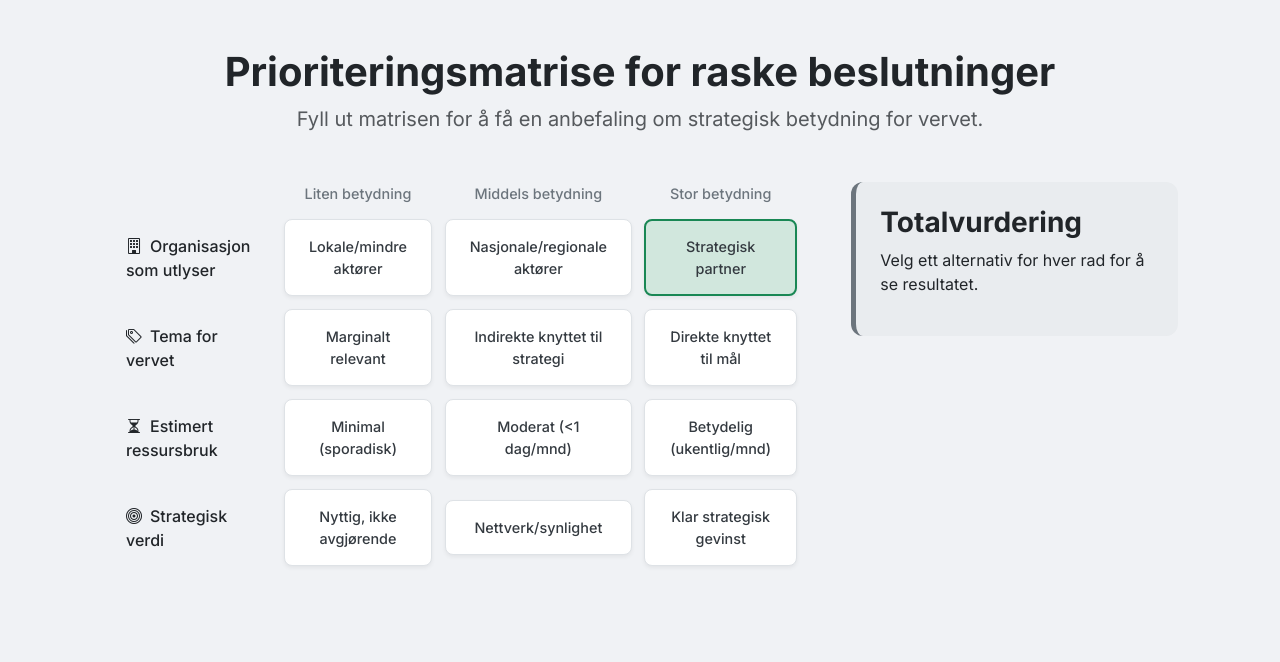
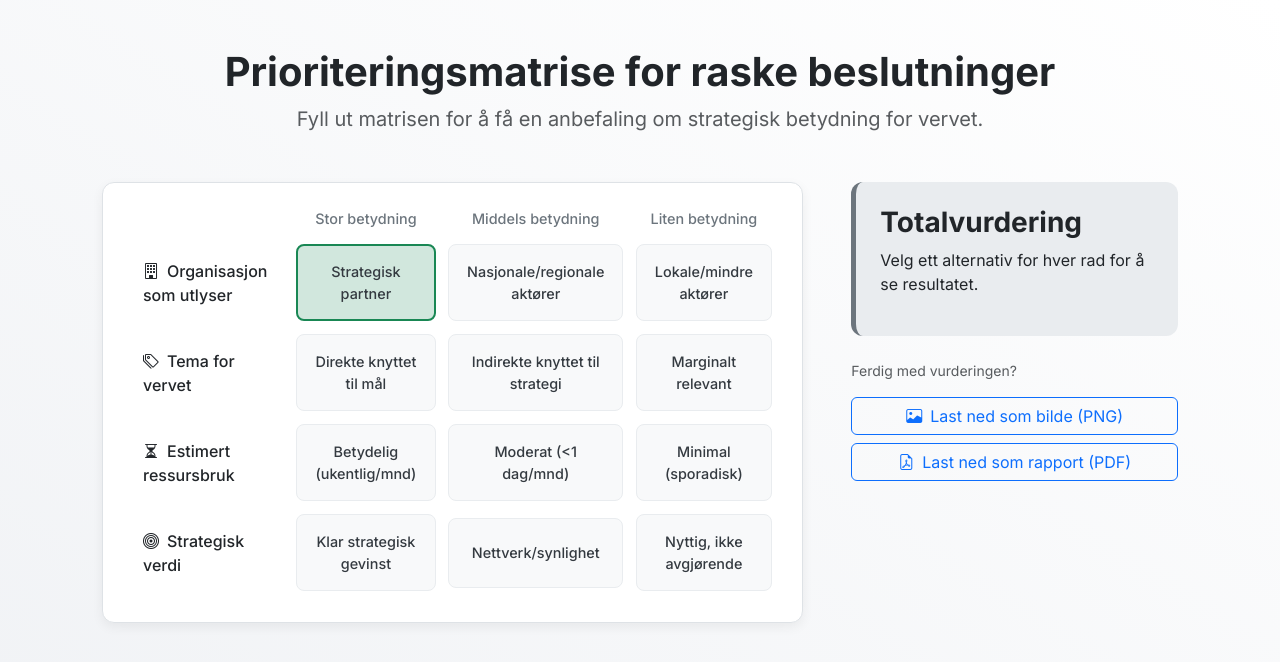
Before and after one commit to Thomaxelsen/V-rmelding, a plain HTML site: page index.html in a window 1280 px wide. Both pictures are taken after a click on the label "Strategisk partner". Drawn offline with nearby package versions, Linux system fonts and the light colour scheme.

Commit message:
Update index.html

```diff
--- a/index.html
+++ b/index.html
@@ -11,10 +11,26 @@
     <link href="https://fonts.googleapis.com/css2?family=Inter:wght@400;500;700&display=swap" rel="stylesheet">
     <link rel="stylesheet" href="https://cdn.jsdelivr.net/npm/bootstrap-icons@1.11.3/font/bootstrap-icons.min.css">
 
+    <script src="https://cdnjs.cloudflare.com/ajax/libs/html2canvas/1.4.1/html2canvas.min.js"></script>
+    <script src="https://cdnjs.cloudflare.com/ajax/libs/jspdf/2.5.1/jspdf.umd.min.js"></script>
+
     <style>
+        @keyframes fadeIn {
+            from {
+                opacity: 0;
+                transform: translateY(15px);
+            }
+            to {
+                opacity: 1;
+                transform: translateY(0);
+            }
+        }
+
         body {
             font-family: 'Inter', sans-serif;
-            background-color: #f0f2f5; /* Litt endret bakgrunnsfarge for bedre kontrast */
+            background-color: #f8f9fa;
+            background-image: linear-gradient(to top right, #f0f2f5, #ffffff);
+            background-attachment: fixed;
         }
 
         .container {
@@ -25,7 +41,15 @@
             font-weight: 700;
         }
 
-        /* Styling av matrisen (tabellen) */
+        .matrix-container {
+            background-color: #ffffff;
+            border: 1px solid #dee2e6;
+            border-radius: 0.75rem;
+            padding: 1.5rem;
+            box-shadow: 0 4px 12px rgba(0,0,0,0.06);
+            animation: fadeIn 0.6s ease-out forwards;
+        }
+
         .matrix-table {
             border-collapse: separate;
             border-spacing: 0;
@@ -40,51 +64,44 @@
             font-size: 0.9rem;
         }
 
-        /* Fjernet styling fra radene for å fokusere på knappene */
-        .matrix-table tbody tr {
-           background-color: transparent;
-        }
-
         .matrix-table th[scope="row"] {
             font-weight: 500;
-            padding: 1rem 1.5rem;
+            padding: 1rem 1rem;
             vertical-align: middle;
             border: none;
             width: 25%;
         }
 
         .matrix-table td {
-            padding: 0.4rem; /* Gir plass rundt knappene */
+            padding: 0.4rem;
             vertical-align: middle;
             border: none;
         }
 
-        /* Styling av radio-knapper og labels som 3D-knapper */
         .matrix-table input[type="radio"] {
             display: none;
         }
 
         .matrix-table label {
             display: flex;
-            flex-direction: column;
             justify-content: center;
-            padding: 1rem 1.25rem;
+            align-items: center;
+            padding: 1rem;
             cursor: pointer;
             height: 100%;
+            min-height: 70px;
             text-align: center;
             transition: all 0.2s ease-in-out;
-
-            /* Standard utseende for alle knapper */
-            background-color: #ffffff;
-            border: 1px solid #dee2e6;
-            border-radius: 0.5rem; /* Avrundede hjørner */
-            box-shadow: 0 2px 4px rgba(0, 0, 0, 0.06); /* 3D-effekt */
+            background-color: #f8f9fa;
+            border: 1px solid #e9ecef;
+            border-radius: 0.5rem;
         }
 
         .matrix-table label:hover {
-            transform: translateY(-3px); /* Løfter knappen */
-            box-shadow: 0 5px 10px rgba(0, 0, 0, 0.1); /* Tydeligere skygge */
+            transform: translateY(-3px);
+            box-shadow: 0 5px 10px rgba(0, 0, 0, 0.08);
             border-color: #adb5bd;
+            background-color: #fff;
         }
 
         .matrix-table .option-desc {
@@ -93,39 +110,33 @@
             color: #343a40;
         }
 
-        /* Farger for valgte alternativer */
-        input[value="liten"]:checked + label {
-            background-color: #e7f1ff;
-            border: 2px solid #0d6efd; /* Blå */
-        }
-
-        input[value="middels"]:checked + label {
-            background-color: #fff8e1;
-            border: 2px solid #ffc107; /* Oransje */
-        }
-
         input[value="stor"]:checked + label {
             background-color: #d1e7dd;
             border: 2px solid #198754; /* Grønn */
         }
 
-        /* Juster padding for valgte knapper pga tykkere ramme */
-        input:checked + label {
-            padding-top: calc(1rem - 1px);
-            padding-bottom: calc(1rem - 1px);
-            padding-left: calc(1.25rem - 1px);
-            padding-right: calc(1.25rem - 1px);
+        input[value="middels"]:checked + label {
+            background-color: #fff3cd;
+            border: 2px solid #ffc107; /* Oransje */
         }
 
-        /* Resultatboks */
+        input[value="liten"]:checked + label {
+            background-color: #cce5ff;
+            border: 2px solid #0d6efd; /* Blå */
+        }
+
+        input:checked + label {
+            padding: calc(1rem - 1px);
+        }
+
         #result-container {
-            position: -webkit-sticky;
             position: sticky;
             top: 2rem;
             padding: 1.5rem;
             border-radius: 0.75rem;
             transition: all 0.5s ease-in-out;
             border-left: 5px solid #6c757d;
+            animation: fadeIn 0.6s ease-out forwards 0.1s; /* Litt forsinkelse */
         }
 
         #result-container h3 {
@@ -136,85 +147,76 @@
         .initial-state {
              background-color: #e9ecef;
         }
+
+        .export-section {
+            margin-top: 1.5rem;
+            animation: fadeIn 0.6s ease-out forwards 0.2s;
+        }
     </style>
 </head>
 <body>
 
     <div class="container my-5">
         <header class="text-center mb-5">
-            <h1>Prioriteringsmatrise for raske beslutninger</h1>
-            <p class="lead text-muted">Fyll ut matrisen for å få en anbefaling om strategisk betydning for vervet.</p>
+            <h1 class="animate-on-load">Prioriteringsmatrise for raske beslutninger</h1>
+            <p class="lead text-muted animate-on-load">Fyll ut matrisen for å få en anbefaling om strategisk betydning for vervet.</p>
         </header>
 
-        <div class="row g-5">
+        <div class="row g-5" id="export-area">
             <div class="col-lg-8">
+                <div class="matrix-container">
                     <form id="decision-matrix">
                         <table class="w-100 matrix-table">
                             <thead>
                                 <tr>
-                                <th></th> <th>Liten betydning</th>
+                                    <th></th>
+                                    <th>Stor betydning</th>
                                     <th>Middels betydning</th>
-                                <th>Stor betydning</th>
+                                    <th>Liten betydning</th>
                                 </tr>
                             </thead>
                             <tbody>
                                 <tr>
                                     <th scope="row"><i class="bi bi-building me-2"></i>Organisasjon som utlyser</th>
-                                <td>
-                                    <input type="radio" id="org_liten" name="organisasjon" value="liten"><label for="org_liten"><span class="option-desc">Lokale/mindre aktører</span></label>
-                                </td>
-                                <td>
-                                    <input type="radio" id="org_middels" name="organisasjon" value="middels"><label for="org_middels"><span class="option-desc">Nasjonale/regionale aktører</span></label>
-                                </td>
-                                <td>
-                                    <input type="radio" id="org_stor" name="organisasjon" value="stor"><label for="org_stor"><span class="option-desc">Strategisk partner</span></label>
-                                </td>
+                                    <td><input type="radio" id="org_stor" name="organisasjon" value="stor"><label for="org_stor"><span class="option-desc">Strategisk partner</span></label></td>
+                                    <td><input type="radio" id="org_middels" name="organisasjon" value="middels"><label for="org_middels"><span class="option-desc">Nasjonale/regionale aktører</span></label></td>
+                                    <td><input type="radio" id="org_liten" name="organisasjon" value="liten"><label for="org_liten"><span class="option-desc">Lokale/mindre aktører</span></label></td>
                                 </tr>
                                 <tr>
                                     <th scope="row"><i class="bi bi-tags me-2"></i>Tema for vervet</th>
-                                <td>
-                                    <input type="radio" id="tema_liten" name="tema" value="liten"><label for="tema_liten"><span class="option-desc">Marginalt relevant</span></label>
-                                </td>
-                                <td>
-                                    <input type="radio" id="tema_middels" name="tema" value="middels"><label for="tema_middels"><span class="option-desc">Indirekte knyttet til strategi</span></label>
-                                </td>
-                                <td>
-                                    <input type="radio" id="tema_stor" name="tema" value="stor"><label for="tema_stor"><span class="option-desc">Direkte knyttet til mål</span></label>
-                                </td>
+                                    <td><input type="radio" id="tema_stor" name="tema" value="stor"><label for="tema_stor"><span class="option-desc">Direkte knyttet til mål</span></label></td>
+                                    <td><input type="radio" id="tema_middels" name="tema" value="middels"><label for="tema_middels"><span class="option-desc">Indirekte knyttet til strategi</span></label></td>
+                                    <td><input type="radio" id="tema_liten" name="tema" value="liten"><label for="tema_liten"><span class="option-desc">Marginalt relevant</span></label></td>
                                 </tr>
                                 <tr>
                                     <th scope="row"><i class="bi bi-hourglass-split me-2"></i>Estimert ressursbruk</th>
-                                <td>
-                                    <input type="radio" id="ressurs_liten" name="ressursbruk" value="liten"><label for="ressurs_liten"><span class="option-desc">Minimal (sporadisk)</span></label>
-                                </td>
-                                <td>
-                                    <input type="radio" id="ressurs_middels" name="ressursbruk" value="middels"><label for="ressurs_middels"><span class="option-desc">Moderat (&lt;1 dag/mnd)</span></label>
-                                </td>
-                                <td>
-                                    <input type="radio" id="ressurs_stor" name="ressursbruk" value="stor"><label for="ressurs_stor"><span class="option-desc">Betydelig (ukentlig/mnd)</span></label>
-                                </td>
+                                    <td><input type="radio" id="ressurs_stor" name="ressursbruk" value="stor"><label for="ressurs_stor"><span class="option-desc">Betydelig (ukentlig/mnd)</span></label></td>
+                                    <td><input type="radio" id="ressurs_middels" name="ressursbruk" value="middels"><label for="ressurs_middels"><span class="option-desc">Moderat (&lt;1 dag/mnd)</span></label></td>
+                                    <td><input type="radio" id="ressurs_liten" name="ressursbruk" value="liten"><label for="ressurs_liten"><span class="option-desc">Minimal (sporadisk)</span></label></td>
                                 </tr>
                                  <tr>
                                     <th scope="row"><i class="bi bi-bullseye me-2"></i>Strategisk verdi</th>
-                                <td>
-                                    <input type="radio" id="verdi_liten" name="verdi" value="liten"><label for="verdi_liten"><span class="option-desc">Nyttig, ikke avgjørende</span></label>
-                                </td>
-                                <td>
-                                    <input type="radio" id="verdi_middels" name="verdi" value="middels"><label for="verdi_middels"><span class="option-desc">Nettverk/synlighet</span></label>
-                                </td>
-                                <td>
-                                    <input type="radio" id="verdi_stor" name="verdi" value="stor"><label for="verdi_stor"><span class="option-desc">Klar strategisk gevinst</span></label>
-                                </td>
+                                    <td><input type="radio" id="verdi_stor" name="verdi" value="stor"><label for="verdi_stor"><span class="option-desc">Klar strategisk gevinst</span></label></td>
+                                    <td><input type="radio" id="verdi_middels" name="verdi" value="middels"><label for="verdi_middels"><span class="option-desc">Nettverk/synlighet</span></label></td>
+                                    <td><input type="radio" id="verdi_liten" name="verdi" value="liten"><label for="verdi_liten"><span class="option-desc">Nyttig, ikke avgjørende</span></label></td>
                                 </tr>
                             </tbody>
                         </table>
                     </form>
+                </div>
             </div>
 
             <div class="col-lg-4">
                 <div id="result-container" class="initial-state">
                     <h3>Totalvurdering</h3>
                     <p id="result-text">Velg ett alternativ for hver rad for å se resultatet.</p>
+                </div>
+                <div class="export-section">
+                     <p class="text-muted small">Ferdig med vurderingen?</p>
+                     <div class="d-grid gap-2">
+                        <button class="btn btn-outline-primary" id="export-png-btn"><i class="bi bi-image me-2"></i>Last ned som bilde (PNG)</button>
+                        <button class="btn btn-outline-primary" id="export-pdf-btn"><i class="bi bi-file-earmark-pdf me-2"></i>Last ned som rapport (PDF)</button>
+                    </div>
                 </div>
             </div>
         </div>
@@ -223,28 +225,13 @@
     <script>
         const matrixForm = document.getElementById('decision-matrix');
         const resultContainer = document.getElementById('result-container');
+        const { jsPDF } = window.jspdf;
 
         const resultsContent = {
-            stor: {
-                title: 'Stor betydning',
-                text: '<strong>Anbefaling:</strong> Sendes til vurderingsforum for strategisk vurdering.',
-                className: 'alert alert-success' // Grønn
-            },
-            middels: {
-                title: 'Middels betydning',
-                text: '<strong>Anbefaling:</strong> Sendes til delporteføljeansvarlig for vurdering av kandidat og godkjenning.',
-                className: 'alert alert-warning' // Oransje
-            },
-            liten: {
-                title: 'Liten betydning',
-                text: '<strong>Anbefaling:</strong> Sendes til delporteføljeansvarlig for registrering og oppdatering i bruttolisten.',
-                className: 'alert alert-primary' // Blå
-            },
-            initial: {
-                title: 'Totalvurdering',
-                text: 'Velg ett alternativ for hver rad for å se resultatet.',
-                className: 'initial-state'
-            }
+            stor: { title: 'Stor betydning', text: '<strong>Anbefaling:</strong> Sendes til vurderingsforum for strategisk vurdering.', className: 'alert alert-success' },
+            middels: { title: 'Middels betydning', text: '<strong>Anbefaling:</strong> Sendes til delporteføljeansvarlig for vurdering av kandidat og godkjenning.', className: 'alert alert-warning' },
+            liten: { title: 'Liten betydning', text: '<strong>Anbefaling:</strong> Sendes til delporteføljeansvarlig for registrering og oppdatering i bruttolisten.', className: 'alert alert-primary' },
+            initial: { title: 'Totalvurdering', text: 'Velg ett alternativ for hver rad for å se resultatet.', className: 'initial-state' }
         };
 
         matrixForm.addEventListener('change', calculateResult);
@@ -252,36 +239,68 @@
         function calculateResult() {
             const formData = new FormData(matrixForm);
             const selections = Array.from(formData.values());
-
-            if (selections.length < 4) {
-                updateResultDisplay('initial');
-                return;
-            }
-
+            if (selections.length < 4) { updateResultDisplay('initial'); return; }
             const counts = {
                 stor: selections.filter(v => v === 'stor').length,
                 middels: selections.filter(v => v === 'middels').length,
                 liten: selections.filter(v => v === 'liten').length
             };
-
             let finalResult = 'middels';
-            if (counts.stor >= 3) {
-                finalResult = 'stor';
-            } else if (counts.liten >= 3) {
-                finalResult = 'liten';
-            }
-
+            if (counts.stor >= 3) { finalResult = 'stor'; }
+            else if (counts.liten >= 3) { finalResult = 'liten'; }
             updateResultDisplay(finalResult);
         }
 
         function updateResultDisplay(resultKey) {
             const content = resultsContent[resultKey];
-
             resultContainer.className = '';
             resultContainer.classList.add(...content.className.split(' '));
-
             resultContainer.innerHTML = `<h3>${content.title}</h3><p>${content.text}</p>`;
         }
+
+        // --- Eksport-funksjonalitet ---
+        const exportArea = document.getElementById('export-area');
+        const pngBtn = document.getElementById('export-png-btn');
+        const pdfBtn = document.getElementById('export-pdf-btn');
+
+        pngBtn.addEventListener('click', () => {
+            pngBtn.innerHTML = '<span class="spinner-border spinner-border-sm" role="status" aria-hidden="true"></span> Laster ned...';
+            pngBtn.disabled = true;
+            html2canvas(exportArea, { scale: 2, backgroundColor: null }).then(canvas => {
+                const link = document.createElement('a');
+                link.download = 'prioriteringsmatrise.png';
+                link.href = canvas.toDataURL('image/png');
+                link.click();
+                pngBtn.innerHTML = '<i class="bi bi-image me-2"></i>Last ned som bilde (PNG)';
+                pngBtn.disabled = false;
+            });
+        });
+
+        pdfBtn.addEventListener('click', () => {
+            pdfBtn.innerHTML = '<span class="spinner-border spinner-border-sm" role="status" aria-hidden="true"></span> Genererer...';
+            pdfBtn.disabled = true;
+            html2canvas(exportArea, { scale: 2, backgroundColor: null }).then(canvas => {
+                const imgData = canvas.toDataURL('image/png');
+                const imgWidth = 210; // A4 width in mm
+                const pageHeight = 295; // A4 height in mm
+                const imgHeight = canvas.height * imgWidth / canvas.width;
+                let heightLeft = imgHeight;
+                const doc = new jsPDF('p', 'mm', 'a4');
+                let position = 0;
+                doc.addImage(imgData, 'PNG', 0, position, imgWidth, imgHeight);
+                heightLeft -= pageHeight;
+                while (heightLeft >= 0) {
+                  position = heightLeft - imgHeight;
+                  doc.addPage();
+                  doc.addImage(imgData, 'PNG', 0, position, imgWidth, imgHeight);
+                  heightLeft -= pageHeight;
+                }
+                doc.save('prioriteringsmatrise.pdf');
+                pdfBtn.innerHTML = '<i class="bi bi-file-earmark-pdf me-2"></i>Last ned som rapport (PDF)';
+                pdfBtn.disabled = false;
+            });
+        });
+
     </script>
 </body>
 </html>
```
Lines whose indentation alone changed are shown as unchanged.
